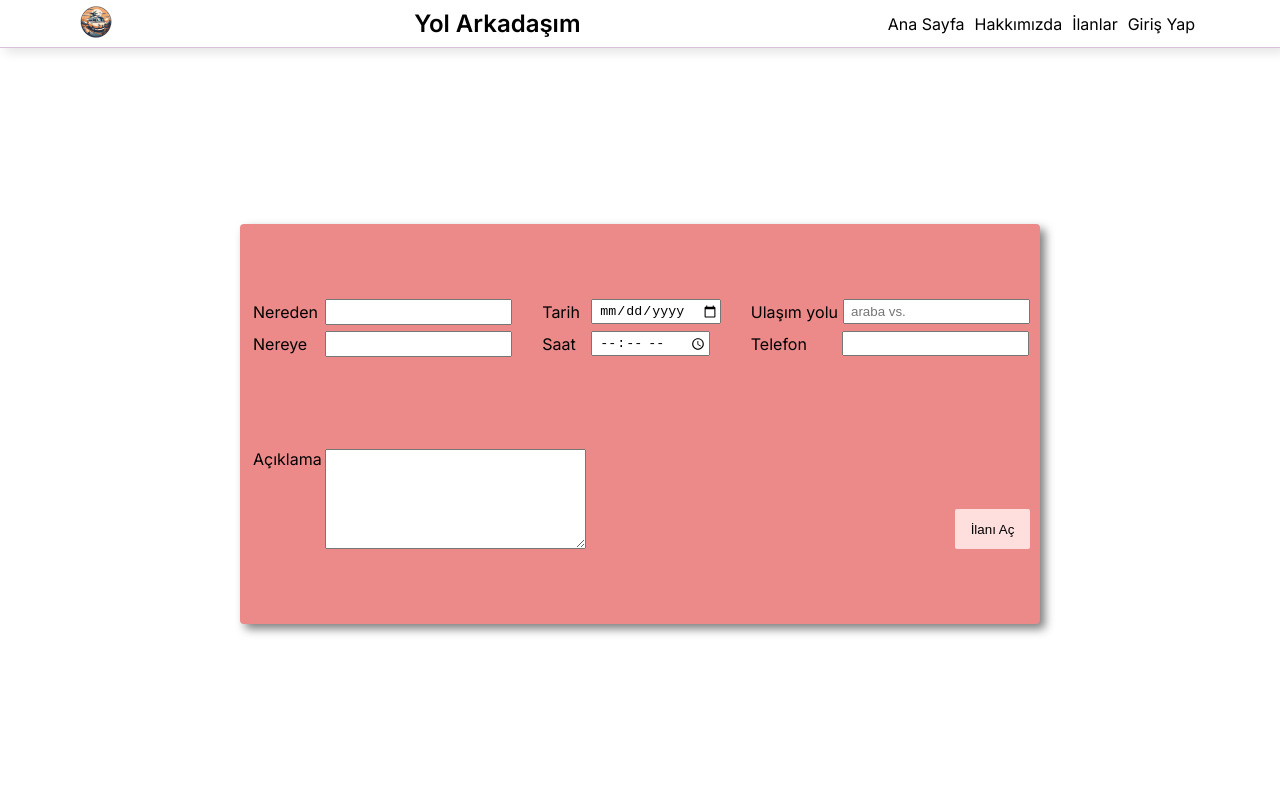
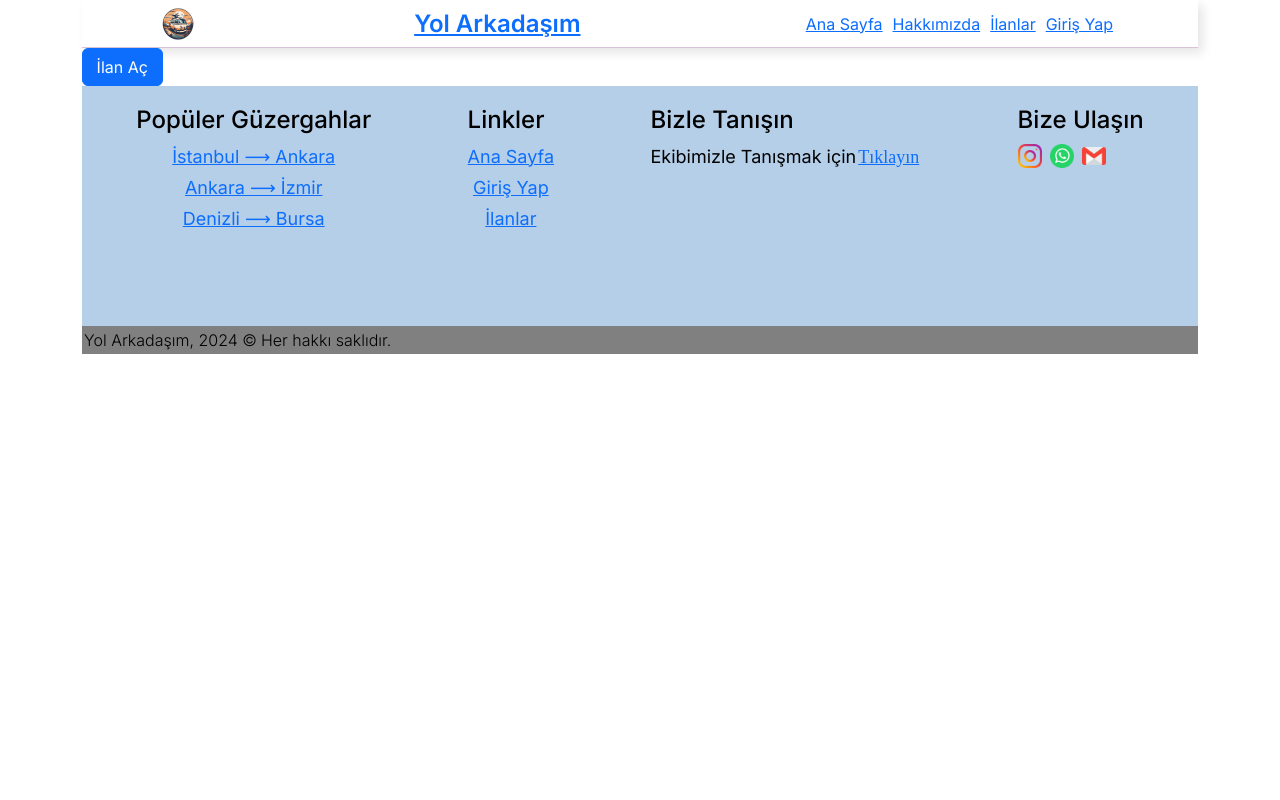
Before and after one commit to oguzhankuzlukluoglu/Yol-Arkadasim, a Next.js app in the folder client/yol-arkadasim/: page /advertise-travel in a window 1280 px wide. Shown: the top 800 px of the page. Built offline with nearby package versions, Linux system fonts and the light colour scheme.

Commit message:
updated advert travel section

```diff
--- a/client/yol-arkadasim/package.json
+++ b/client/yol-arkadasim/package.json
@@ -9,10 +9,13 @@
     "lint": "next lint"
   },
   "dependencies": {
+    "bootstrap": "^5.3.3",
     "express": "^4.19.2",
     "moongose": "^1.0.0",
     "next": "14.1.4",
     "react": "^18",
+    "react-bootstrap": "^2.10.2",
+    "react-datepicker": "^6.9.0",
     "react-dom": "^18"
   },
   "devDependencies": {
--- a/client/yol-arkadasim/src/app/layout.js
+++ b/client/yol-arkadasim/src/app/layout.js
@@ -3,6 +3,7 @@ import "./globals.css"
 import Navbar from "@/components/navbar/Navbar";
 import { Inter } from "next/font/google";
 const inter = Inter({ subsets: ["latin"] });
+import 'bootstrap/dist/css/bootstrap.min.css';
 
 export const metadata = {
   title: "Create Next App",
--- a/client/yol-arkadasim/src/components/Where/where.module.css
+++ b/client/yol-arkadasim/src/components/Where/where.module.css
@@ -12,7 +12,7 @@
 
 .whereInput > label{
     padding: 3px;
-    min-width: 75px;
+    min-width: 92px;
 }
 .whereInput > input {
     outline: none;
--- a/client/yol-arkadasim/src/components/advertiseTravel/Advertise.jsx
+++ b/client/yol-arkadasim/src/components/advertiseTravel/Advertise.jsx
@@ -1,10 +1,45 @@
-import React from "react";
+"use client";
+import React, { useState } from "react";
+import { Modal, Button, Alert, Form } from "react-bootstrap";
 import styles from "./advertise.module.css";
 import Where from "../Where/Where";
-import { system } from "nodemon/lib/config";
+import DatePicker from "../datepicker/DatePicker";
+import TimePicker from "../datepicker/TimePicker";
 
 const Advertise = () => {
+  const [showAlert, setShowAlert] = useState(false);
+  const [formData, setFormData] = useState({
+    from: "",
+    to: "",
+    date: "",
+    time: "",
+    transportation: "",
+    phone: "",
+    description: "",
+  });
+  const [show, setShow] = useState(false);
+
+  const handleClose = () => setShow(false);
+  const handleShow = () => setShow(true);
+
+  const handleInputChange = (e) => {
+    const { name, value } = e.target;
+    setFormData({
+      ...formData,
+      [name]: value,
+    });
+  };
+
   return (
+    <>
+      <Button variant="primary" onClick={handleShow} className={styles.advertButton}>
+        İlan Aç
+      </Button>
+      <Modal size="xxl" show={show} onHide={handleClose} className={styles.modalContainer} dialogClassName={styles.modalDialog}>
+        <Modal.Header closeButton>
+          <Modal.Title>İlan Oluştur</Modal.Title>
+        </Modal.Header>
+        <Modal.Body>
           <div className={styles.container}>
             <div className={styles.advertContainer}>
               <div className={styles.advertInfos}>
@@ -18,38 +53,66 @@ const Advertise = () => {
                 </div>
                 <div className={styles.time}>
                   <div className={styles.date}>
-              <label htmlFor="tarih">Tarih</label>
-              <input type="date" id="tarih" />
+                    <label htmlFor="date">Tarih</label>
+                    <DatePicker/>
                   </div>
                   <div className={styles.clock}>
-              <label htmlFor="saat">Saat</label>
-              <input type="time" id="saat" />
+                    <label htmlFor="time">Saat</label>
+                    <TimePicker/>
                   </div>
                 </div>
                 <div className={styles.information}>
                   <div className={styles.transport}>
-              <label htmlFor="ulaşım">Ulaşım yolu</label>
-              <input type="text" id="ulaşım" placeholder="araba vs." />
+                    <label htmlFor="transportation">Ulaşım yolu</label>
+                    <input
+                      type="text"
+                      id="transportation"
+                      name="transportation"
+                      placeholder="araba vs."
+                      value={formData.transportation}
+                      onChange={handleInputChange}
+                    />
                   </div>
                   <div className={styles.tel}>
-              <label htmlFor="telefon">Telefon</label>
-              <input type="tel" id="telefon" />
+                    <label htmlFor="phone">Telefon</label>
+                    <input
+                      type="tel"
+                      id="phone"
+                      name="phone"
+                      value={formData.phone}
+                      onChange={handleInputChange}
+                    />
                   </div>
                 </div>
               </div>
               <div className={styles.routeInfos}>
                 <div className={styles.desc}>
                   <div className={styles.routeDesc}>
-              <label htmlFor="acıklama">Açıklama</label>
-              <textarea id="acıklama" cols="30" rows="8"></textarea>
-            </div>
-            <div className={styles.advertButton}>
-              <button>İlanı Aç</button>
+                    <label htmlFor="description">Açıklama</label>
+                    <textarea
+                      id="description"
+                      name="description"
+                      cols="30"
+                      rows="8"
+                      value={formData.description}
+                      onChange={handleInputChange}
+                    ></textarea>
                   </div>
                 </div>
               </div>
             </div>
           </div>
+        </Modal.Body>
+        <Modal.Footer>
+          <Button variant="secondary" onClick={handleClose}>
+            Kapat
+          </Button>
+          <Button variant="primary" onClick={handleClose}>
+            Kaydet
+          </Button>
+        </Modal.Footer>
+      </Modal>
+    </>
   );
 };
 
--- a/client/yol-arkadasim/src/components/advertiseTravel/advertise.module.css
+++ b/client/yol-arkadasim/src/components/advertiseTravel/advertise.module.css
@@ -1,32 +1,39 @@
-.container{
-    display: flex;
-    flex-direction: column;
-    align-items: center;
-    justify-content: center;
-    height: calc(100vh - 3rem);
+.modalDialog{
+    height: 550px;
+}
+
+.advertButton{
+    min-width: 80.51px;
+}
+
+.modalContainer{
+    width: 100%;
+    height: 100%;
 }
 
 .advertContainer{
     padding: 10px;
-    height: 400px;
-    width: 800px;
-    background-color: #ec8a8a;
+    height: 100%;
+    width: 100%;
+    gap: 12px;
+    /* background-color: #ec8a8a; */
     display: flex;
     flex-direction: column;
     justify-content: center;
     border-radius: 4px;
-    box-shadow: 5px 5px 10px rgba(0, 0, 0, 0.5);
+    /* box-shadow: 5px 5px 10px rgba(0, 0, 0, 0.5); */
 }
 
 .advertInfos{
     display: flex;
-    height: 150px;
-    justify-content: space-between;
+    flex-direction: column;
+    gap: 12px;
 }
 
 .route,.time,.information{
     display: flex;
     flex-direction: column;
+    gap: 12px;
 }
 
 .date , .clock, .transport, .tel{
@@ -37,31 +44,16 @@
 
 .date label, .clock label, .transport label, .tel label{
     padding: 3px;
-    min-width: 75px;
+    min-width: 92px;
 }
 
 .date input, .clock input, .transport input, .tel input{
     outline: none;
     padding-left: 6px;
-    max-height: 25.2px;
-
+    min-height: 30px;
+    min-width: 225.2px;
 }
 
-.date label, .clock label{
-    min-width: 50px;
-}
-
-.date input, .clock input{
-    min-width: 119px;
-}
-
-.transport label, .tel label{
-    min-width: 92px;
-}
-
-.transport input, .tel input{
-    min-width: 120px;
-}
 .desc{
     display: flex;
     justify-content: space-between;
@@ -73,7 +65,7 @@
 }
 
 .routeDesc label{
-    min-width: 75px;
+    min-width: 92px;
     padding: 0 3px 3px;
 }
 
@@ -82,27 +74,6 @@
     padding: 0 2px;
     max-width: 300px;
     max-height: 100px;
-}
-
-.advertButton{
-    display: flex;
-    align-items: end;
-}
-
-.advertButton button{
-    background: #ffdede;
-    border: none;
-    padding: 5px 7px;
-    width: 75px;
-    height: 40px;
-    border-radius: 2px;
-    cursor: pointer;
-}
-
-.advertButton button:hover{
-    background: #ec8a8a;
-    color: #fff;
-    border: 1px solid #fff;
 }
 
 @media screen and (max-width:960px) {
--- /dev/null
+++ b/client/yol-arkadasim/src/components/datepicker/DatePicker.jsx
@@ -0,0 +1,22 @@
+"use client"
+import React, { useState } from 'react'
+import ReactDatePicker from 'react-datepicker';
+import "react-datepicker/dist/react-datepicker.css"
+import styles from  "./datePicker.module.css"
+const DatePicker = () => {
+    const [startDate, setStartDate] = useState(new Date());
+
+    return (
+        <div className={styles.timeContainer}>
+            <ReactDatePicker
+            className={styles.container}
+            showIcon
+            selected={startDate}
+            onChange={(date) => setStartDate(date)}
+            icon="fa fa-calendar"
+            />
+      </div>
+    )
+}
+
+export default DatePicker
--- /dev/null
+++ b/client/yol-arkadasim/src/components/datepicker/TimePicker.jsx
@@ -0,0 +1,20 @@
+"use client"
+import React, { useState } from 'react'
+import ReactDatePicker from 'react-datepicker'
+
+const TimePicker = () => {
+    const [startTime,setStartTime] = useState(new Date());
+  return (
+    <div>
+        <ReactDatePicker
+            selected={startTime}
+            onChange={date => setStartTime(date)}
+            showTimeInput
+            dateFormat="HH:mm"
+            timeInputLabel="Time:"
+            customInput={<input />}/>
+    </div>
+  )
+}
+
+export default TimePicker
--- /dev/null
+++ b/client/yol-arkadasim/src/components/datepicker/datePicker.module.css
@@ -0,0 +1,3 @@
+.container{
+    width: 92px;
+}
```
Also changed, not shown: client/yol-arkadasim/src/app/home/homePage.module.css (+4 -7 lines), client/yol-arkadasim/src/app/home/page.jsx (+9 -2 lines), 1 other file (tests, documents, lock files or other folders). Lines whose indentation alone changed are shown as unchanged.
